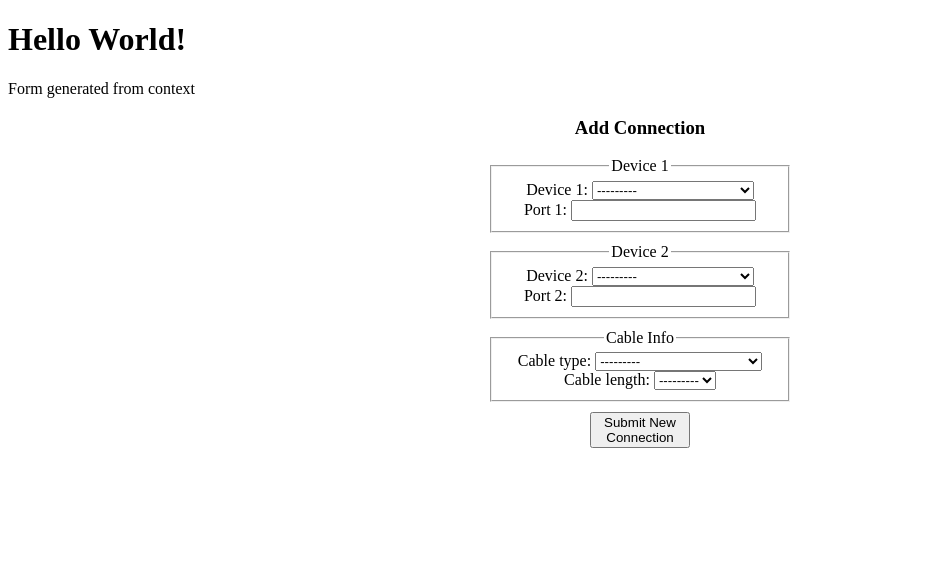
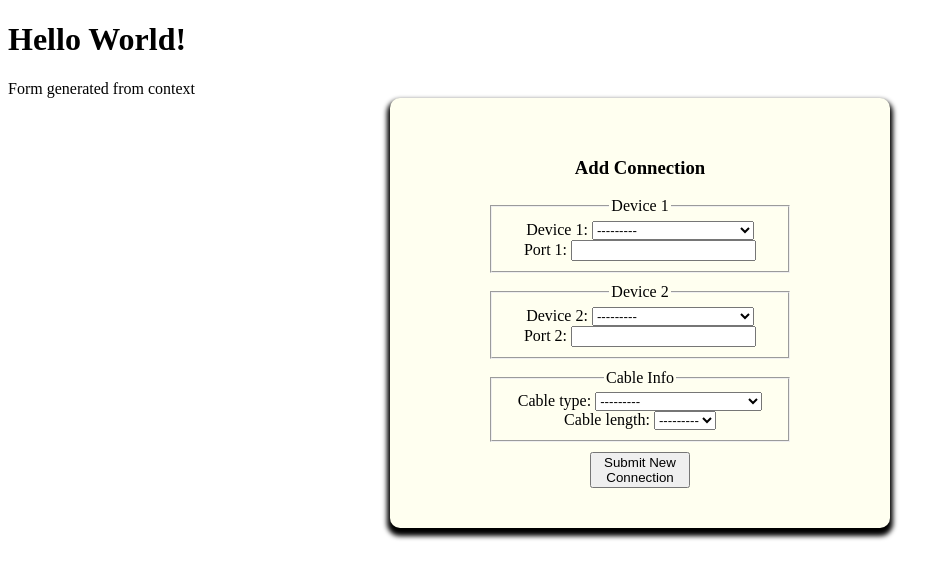
Before and after one commit to FamousHero/DjangoTutorial, a Django app: page /network-connections/ in a window 1280 px wide. Shown: the top 579 px of the page, without its empty margins (0-952 px from the left). Run offline with Django 5.2, Linux system fonts and the light colour scheme; data comes from the database, SQL or seed files in the repository.

Commit message:
[network-connections]: Outline cable_form.html and add box-shadow

```diff
--- a/network_connections/static/network_connections/style.css
+++ b/network_connections/static/network_connections/style.css
@@ -10,6 +10,10 @@
     width: 500px;
     margin: auto;
     text-align: center;
+    background-color:rgb(255, 255, 240);
+    border-radius: 10px;
+    padding: 40px 0px;
+    box-shadow: 0px 5px 5px 3px black;
 }
 #connection-submit-button{
     width: 100px;
```
